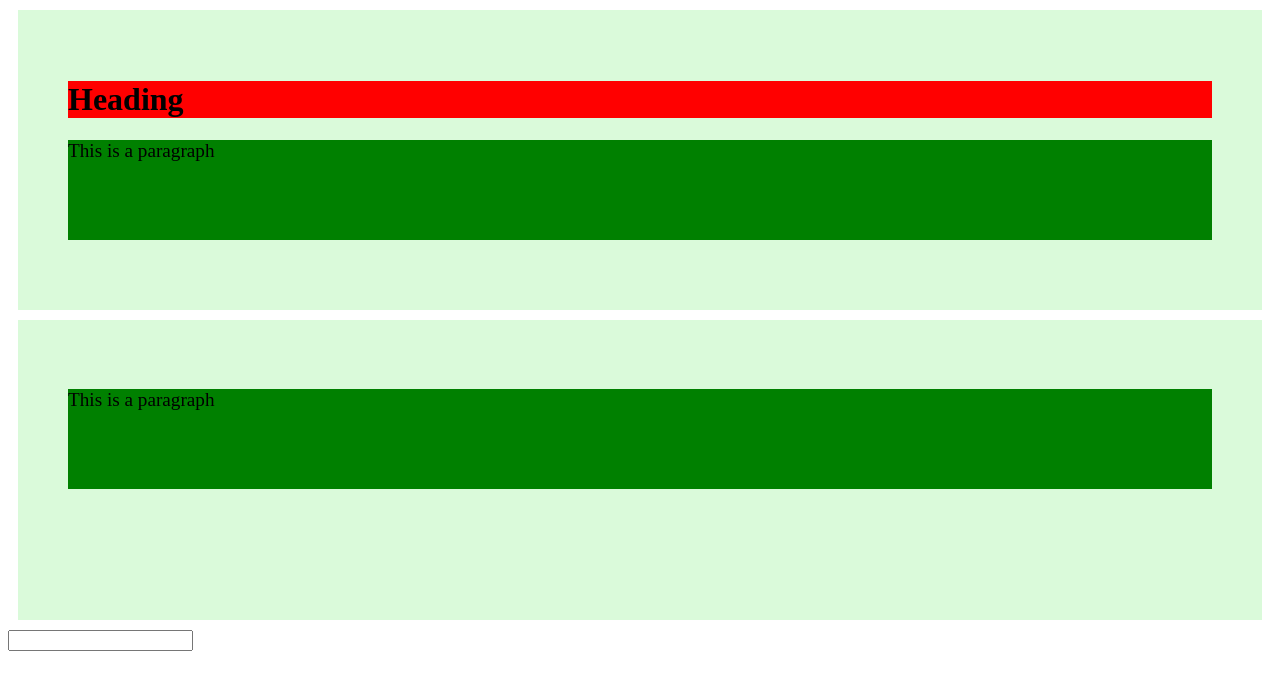
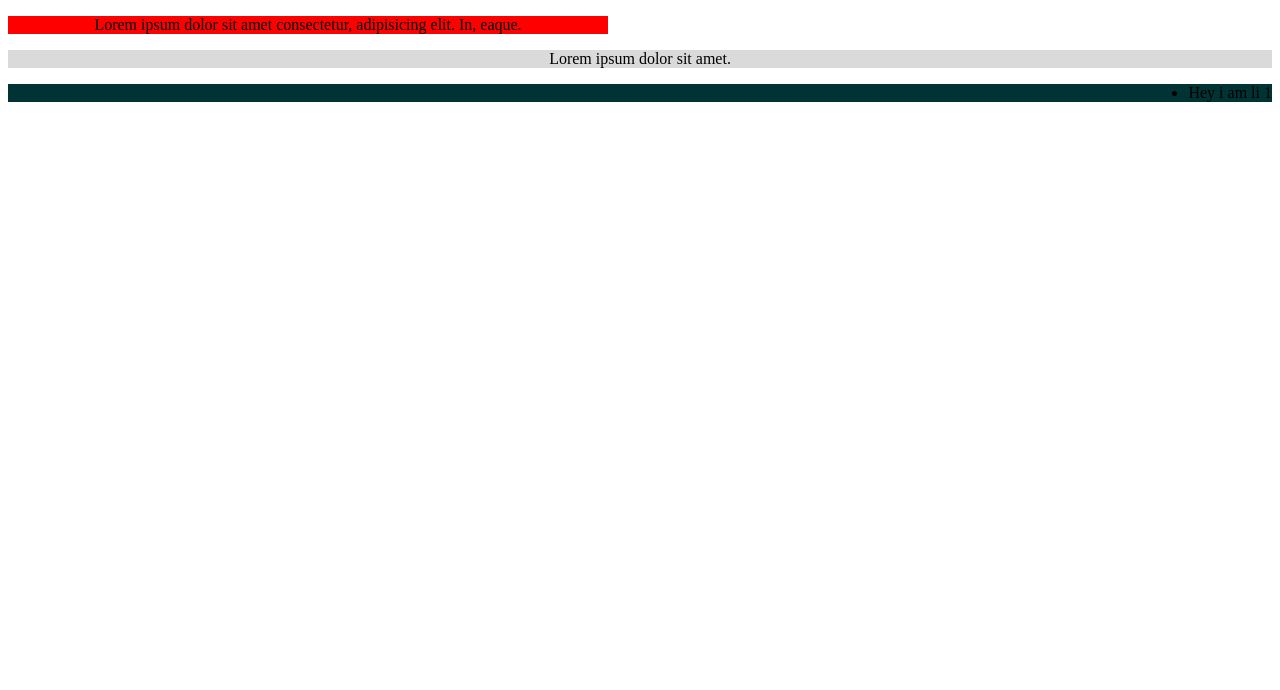
Before and after one commit to ramansaini14/November-2024, a plain HTML site: page SCSS/DAY1/index.html in a window 1280 px wide. Drawn offline with Linux system fonts and the light colour scheme.

Commit message:
scss-updated

```diff
--- a/SCSS/DAY1/index.html
+++ b/SCSS/DAY1/index.html
@@ -7,13 +7,10 @@
     <link rel="stylesheet" href="style.css">
 </head>
 <body>
-    <div>
-        <h1>Heading</h1>
-        <p>This is a paragraph</p>
-    </div>
-    <div>
-        <p>This is a paragraph</p>
-    </div>
-    <input type="text" name="" id="">
+    <p>Lorem ipsum dolor sit amet consectetur, adipisicing elit. In, eaque.</p>
+    <div>Lorem ipsum dolor sit amet.</div>
+    <ul>
+        <li>Hey i am li 1</li>
+    </ul>
 </body>
 </html>
--- a/SCSS/DAY1/style.scss
+++ b/SCSS/DAY1/style.scss
@@ -1,35 +1,73 @@
 $b: #dafada;
-$h:100px;
+// $h: 100px;
+
+// div {
+//     padding: 50px;
+//     height: 200px;
+//     margin: 10px;
+//     background-color: $b;
+
+//     h1 {
+
+//         background-color: red;
+//     }
+
+//     p {
+//         height: $h;
+//         background-color: green;
+//         font-size: larger;
+
+//     }
+
+// }
+
+// div {
+//     &:hover {
+//         background-color: #dafada;
+//     }
+// }
+// input {
+//     &:hover {
+//         background-color: #dafada;
+
+//     }
+
+//     &:focus {
+//         background-color: #dafada;
+
+//     }
+// }
+@mixin flexmaker($redColor, $blueColor, $width) {
+    color: $redColor;
+    background-color:$blueColor ;
+    display: flex;
+    justify-content: center;
+    align-items: center;
+    width: $width;
+}
+@mixin flexMaker(){
+    display: flex;
+    justify-content: center;
+    align-items: center;
+}
+p{
+    @include flexmaker(black, blue, 600px);
+    background: red;
+}
 div{
-    padding: 50px;
-    height:200px;
-    margin: 10px;
-    background-color: $b;
-    h1{
-
-        background-color: red;
+    @include flexMaker();
+    background: #dadada;
+}
+ul{
+    @include flexMaker();
+    @if($b == 'lighten'){
+        height: 300px;
     }
-    p{
-        height: $h;
-        background-color: green;
-        font-size: larger;
+    @else{
+        height: 100%;
 
     }
-
+    background: lighten(blue, 40%);
+    background: darken(aqua, 40%);
+    justify-content: flex-end;
 }
-div{
-    &:hover{
-        background-color: #dafada;
-    }
-    input{
-        &:hover{
-            background-color: #dafada;
-
-        }
-        &:focus{
-            background-color: #dafada;
-
-        }
-
-    }
-}
```
Also changed, not shown: SCSS/DAY1/style.css, 1 other file.
